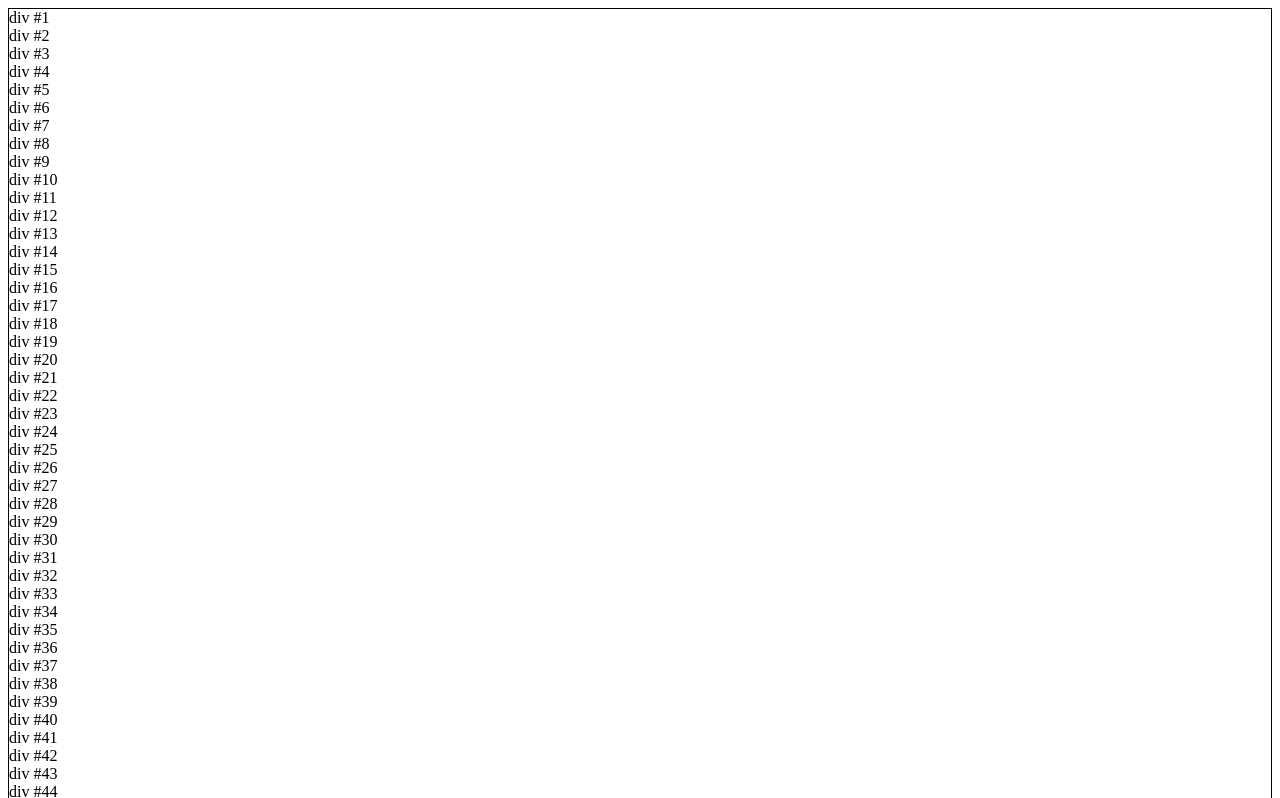
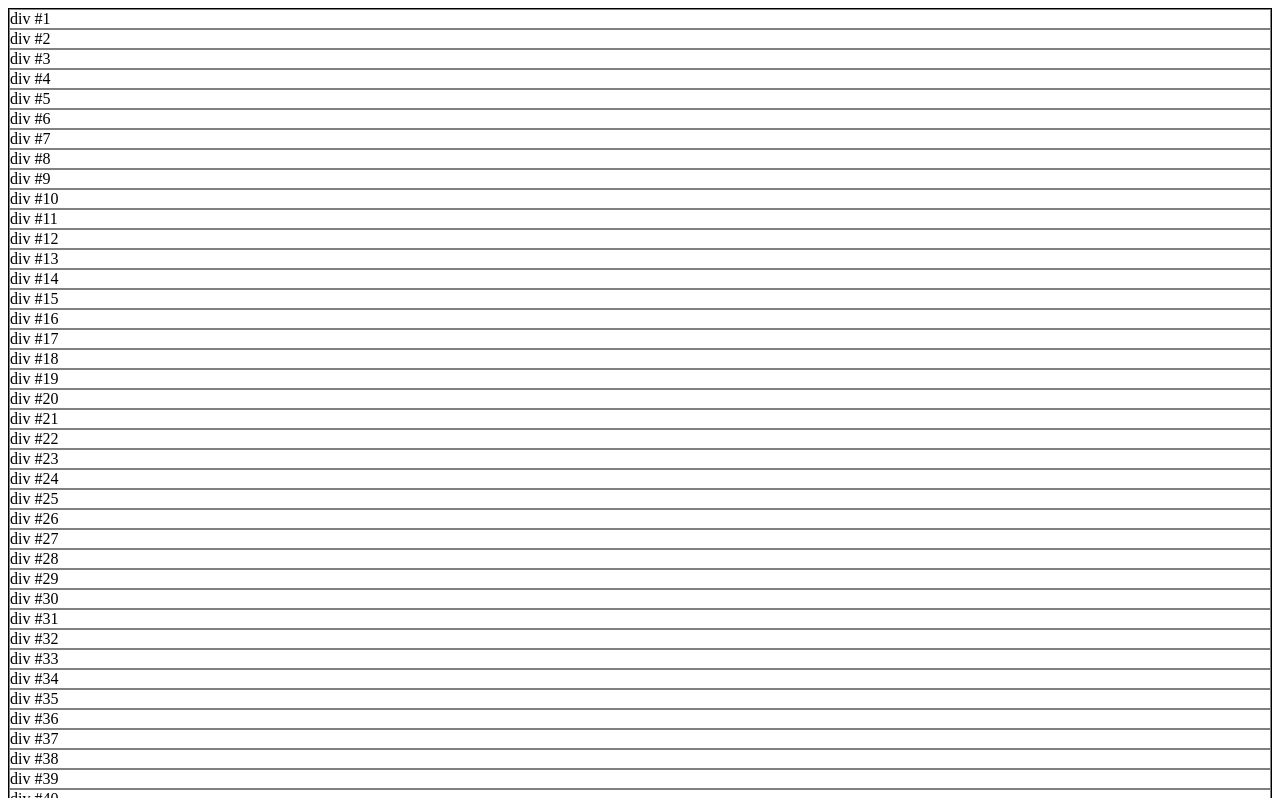
Before and after one commit to atshepherd/etch-a-sketch, a plain HTML site: page index.html in a window 1280 px wide. Shown: the top 798 px of the page. Drawn offline with Linux system fonts and the light colour scheme.

Commit message:
Add class and style to JS divs

```diff
--- a/script.js
+++ b/script.js
@@ -7,5 +7,6 @@ divContainer.appendChild(newDiv); */
 for (i = 1; i <= 256; i++) {
     let newDiv = document.createElement("div");
     newDiv.textContent = `div #${i}`
+    newDiv.setAttribute("class", "square");
     divContainer.appendChild(newDiv);
 }
--- a/style.css
+++ b/style.css
@@ -1,3 +1,7 @@
 .container {
     border: 1px solid black;
 }
+
+.square {
+    border: 1px solid gray
+}
```
